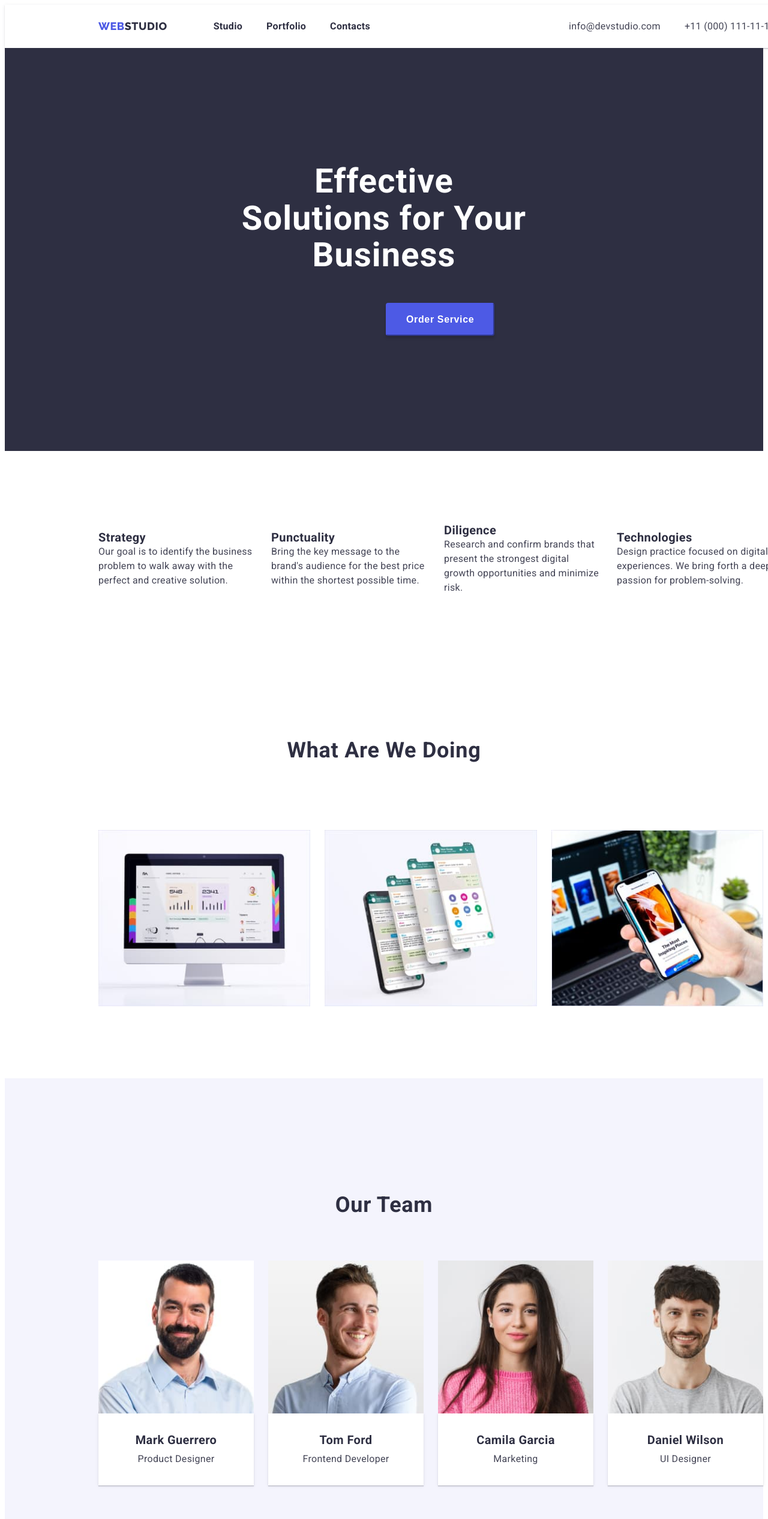
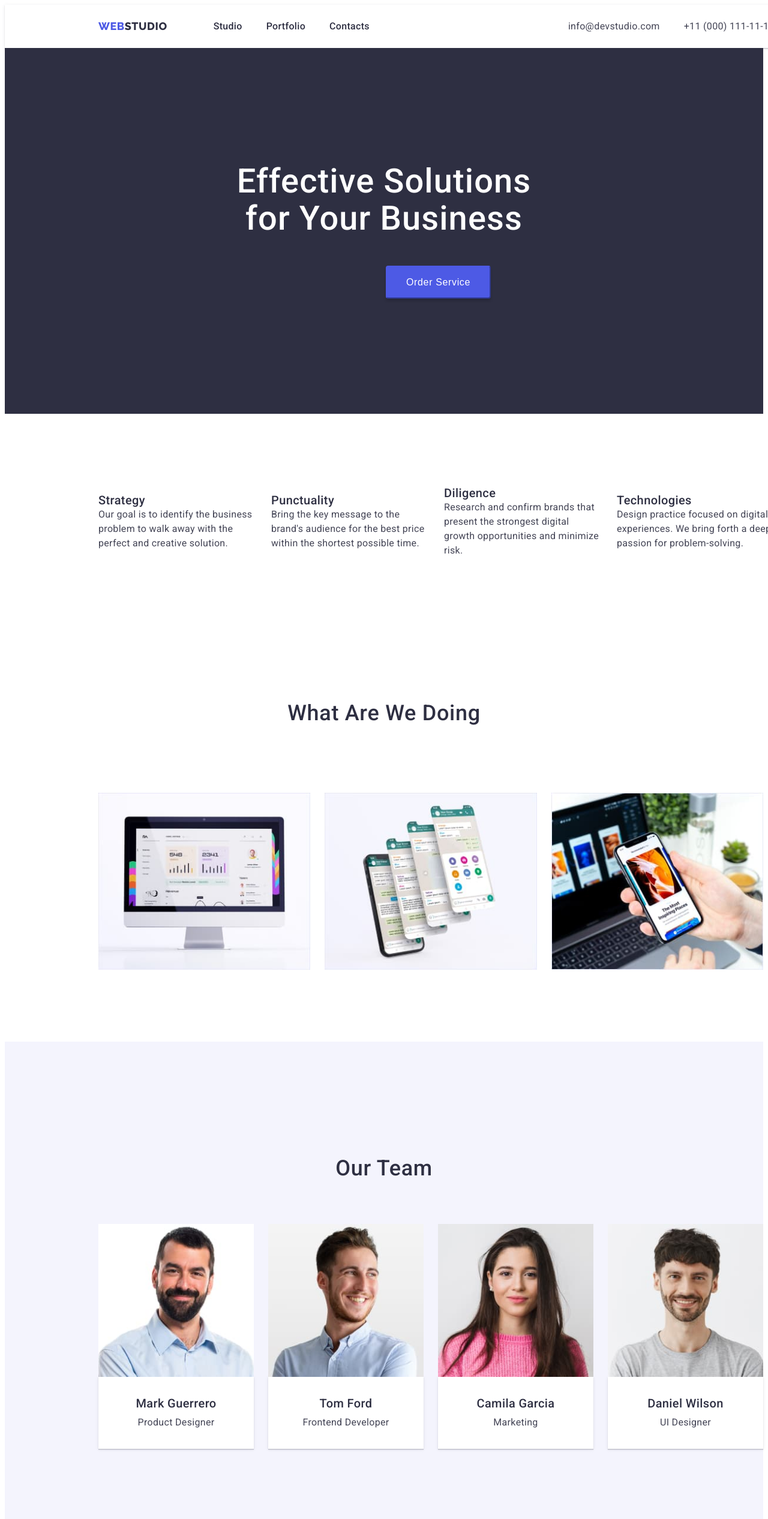
Before and after one commit to DmytroErmakov/goit-markup-hw-02, a plain HTML site: page index.html in a window 1280 px wide. Shown: the top 2533 px of the page at 60% size. Drawn offline with Linux system fonts and the light colour scheme.

Commit message:
upd for ROBOTO font-weight:  to 500

```diff
--- a/css/styles.css
+++ b/css/styles.css
@@ -73,7 +73,7 @@ body {
 
 .header-item-link {
     font-family: 'Roboto';
-    font-weight: 600;
+    font-weight: 500;
     font-size: 16px;
     line-height: 1.5;
     letter-spacing: 0.02em;
@@ -119,7 +119,7 @@ body {
     margin: auto;
     width: 492px;
     padding-top: 192px;
-    font-weight: 600;
+    font-weight: 500;
     font-size: 56px;
     line-height: 1.1;
     text-align: center;
@@ -133,7 +133,7 @@ body {
     margin-bottom: 192px;
     margin-left: 635px;
     text-align: center;
-    font-weight: 600;
+    font-weight: 500;
     font-size: 16px;
     line-height: 1.19;
     letter-spacing: 0.04em;
@@ -150,7 +150,7 @@ body {
     margin-bottom: 192px;
     margin-left: 635px;
     text-align: center;
-    font-weight: 600;
+    font-weight: 500;
     font-size: 16px;
     line-height: 1.19;
     letter-spacing: 0.04em;
@@ -171,7 +171,7 @@ body {
 
 .direction-title {
     display: none;
-    font-weight: 600;
+    font-weight: 500;
     font-size: 20px;
     line-height: 1.2;
     letter-spacing: 0.02em;
@@ -189,7 +189,7 @@ body {
 }
 
 .item-title {
-    font-weight: 600;
+    font-weight: 500;
     font-size: 20px;
     line-height: 1.2;
     letter-spacing: 0.02em;
@@ -206,7 +206,7 @@ body {
 
 .doing-title {
     padding-bottom: 112px;
-    font-weight: 600;
+    font-weight: 500;
     font-size: 36px;
     line-height: 1.11;
     text-align: center;
@@ -231,7 +231,7 @@ body {
 
 .team-title {
     padding-top: 72px;
-    font-weight: 600;
+    font-weight: 500;
     font-size: 36px;
     line-height: 1.11;
     text-align: center;
@@ -256,7 +256,7 @@ body {
 
 .team-list-item-title {
     padding-top: 32px;
-    font-weight: 600;
+    font-weight: 500;
     font-size: 20px;
     line-height: 1.2;
     text-align: center;
@@ -329,7 +329,7 @@ body {
 .filter-list-item-btn {
     padding: 12px 24px;
     font-family: 'Roboto';
-    font-weight: 600;
+    font-weight: 500;
     font-size: 16px;
     line-height: 1.5;
     background: var(--second-background-color);
@@ -447,7 +447,7 @@ top: 0px;
 color: var(--main-color);
 font-family: 'Roboto';
 font-style: normal;
-font-weight: 600;
+font-weight: 500;
 font-size: 16px;
 line-height: 1.5;
 letter-spacing: 0.02em;
```
